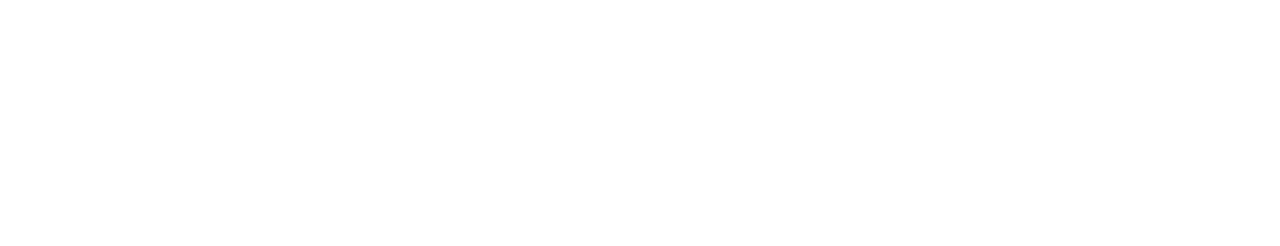
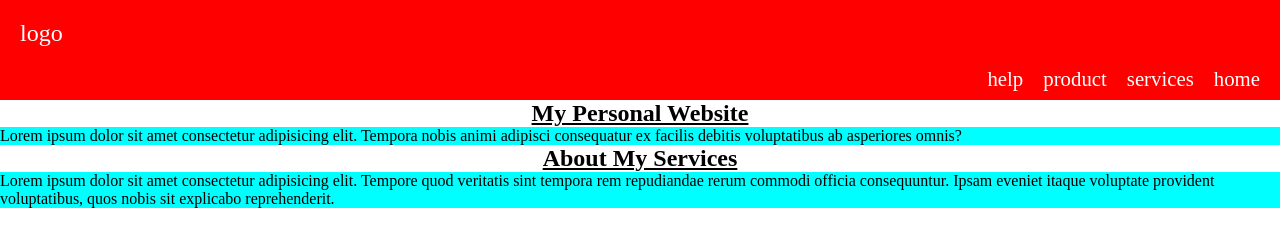
Before and after one commit to Hasibur805/my-first-github-repo, a plain HTML site: page index.html in a window 1280 px wide. Drawn offline with Linux system fonts and the light colour scheme.

Commit message:
my-first-github-repo

```diff
--- /dev/null
+++ b/index.css
@@ -0,0 +1,36 @@
+*{
+    margin: 0;
+    padding: 0;
+    box-sizing: border-box;
+}
+.navbar{
+    height: 100px;
+    width: auto;
+    background: red;
+
+}
+.navbar p{
+    font-size: 1.5rem;
+    color: #fff;
+    padding: 20px 0 20px 20px;
+    background: none;
+
+}
+.navbar a{
+    float: right;
+    display: flex;
+    align-items: center;
+    padding-right: 20px;
+    font-size: 1.3rem;
+    color: #fff;
+    text-decoration: none;
+}
+h3, h4{
+    text-align: center;
+    font-size: 1.5rem;
+    text-transform: capitalize;
+    text-decoration: underline;
+}
+p{
+    background: aqua;
+}
--- a/index.html
+++ b/index.html
@@ -3,9 +3,20 @@
 <head>
     <meta charset="UTF-8">
     <meta name="viewport" content="width=device-width, initial-scale=1.0">
-    <title>My first ever github repo</title>
+    <title>my-first-github-repo</title>
+    <link rel="stylesheet" href="index.css">
 </head>
 <body>
-
+    <div class="navbar">
+        <p>logo</p>
+        <a href="#">home</a>
+        <a href="#">services</a>
+        <a href="#">product</a>
+        <a href="#">help</a>
+    </div>
+    <h3>my personal website</h3>
+    <p>Lorem ipsum dolor sit amet consectetur adipisicing elit. Tempora nobis animi adipisci consequatur ex facilis debitis voluptatibus ab asperiores omnis?</p>
+    <h4>about my services</h4>
+    <p>Lorem ipsum dolor sit amet consectetur adipisicing elit. Tempore quod veritatis sint tempora rem repudiandae rerum commodi officia consequuntur. Ipsam eveniet itaque voluptate provident voluptatibus, quos nobis sit explicabo reprehenderit.</p>
 </body>
 </html>
```
